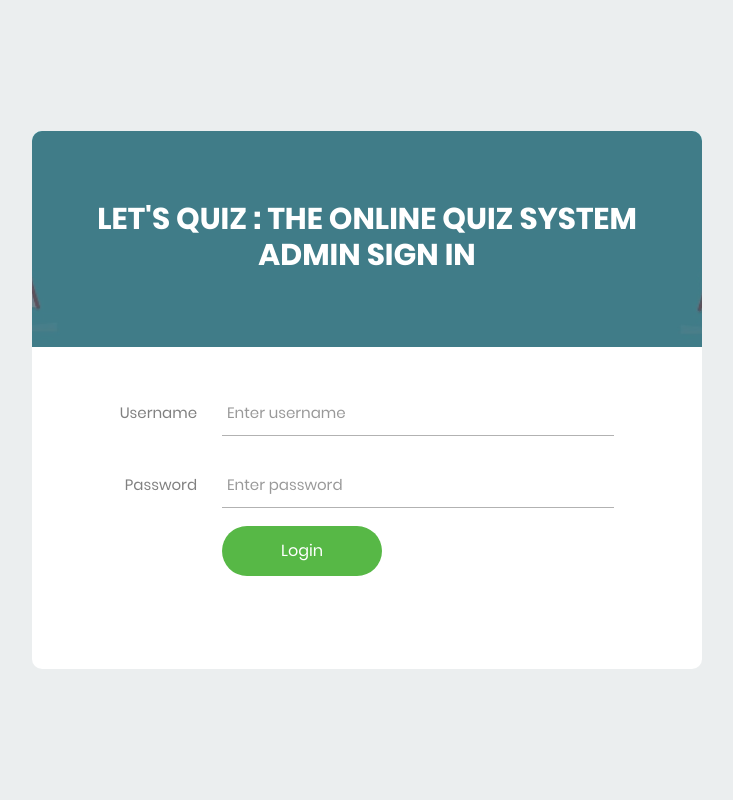
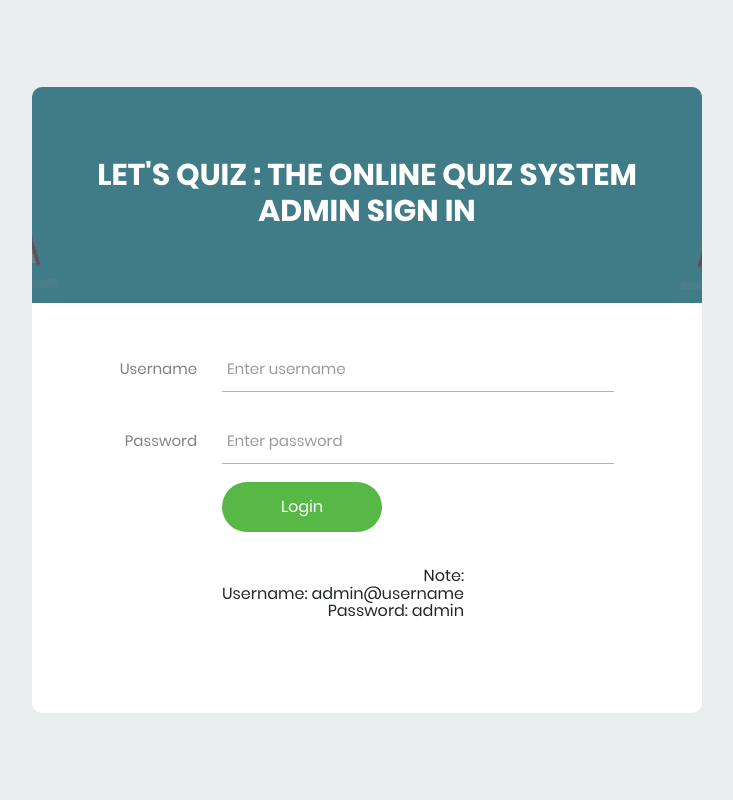
Before and after one commit to Shivendra-Singh-Code/Lets-Quiz, a PHP site: page /adminpanel/admin/index.php in a window 1280 px wide. Shown: the whole page, without its empty margins (273-1006 px from the left). Run offline with PHP 8.4, Linux system fonts and the light colour scheme.

Commit message:
Update index.php

```diff
--- a/adminpanel/admin/login-ui/index.php
+++ b/adminpanel/admin/login-ui/index.php
@@ -47,6 +47,7 @@
 						<button type="submit" class="login100-form-btn">
 							Login
 						</button>
+					<h6><br><br>Note:<br>Username: admin@username <br>Password: admin</h6>
 					</div>
 				</form>
 			</div>
```
